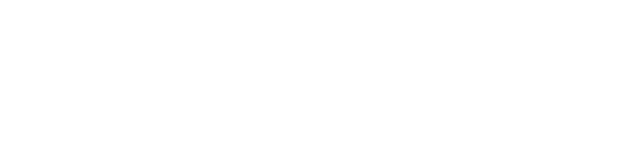
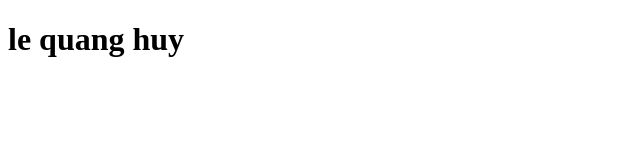
Before and after one commit to LuuMTP1901/huyle, a plain HTML site: page index.html in a window 1280 px wide. Shown: the whole page, without its empty margins (0-640 px from the left). Drawn offline with Linux system fonts and the light colour scheme.

Commit message:
Update index.html

```diff
--- a/index.html
+++ b/index.html
@@ -1,6 +1,6 @@
 <!DOCTYPE html>
 <head></head>
 <body>
-
+<h1> le quang huy <h1>
 
 </body>
```
